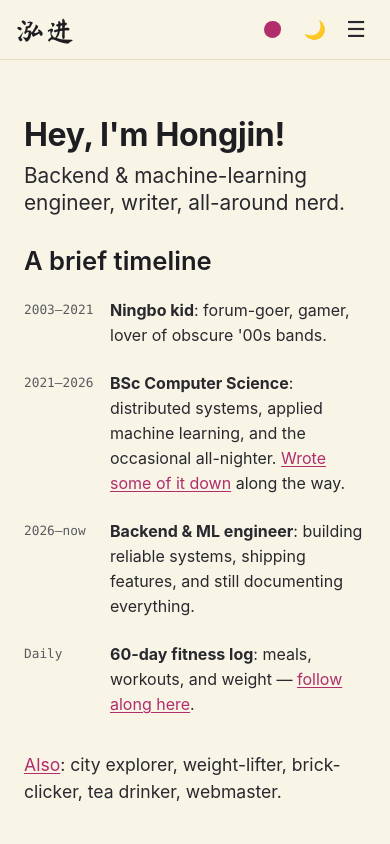
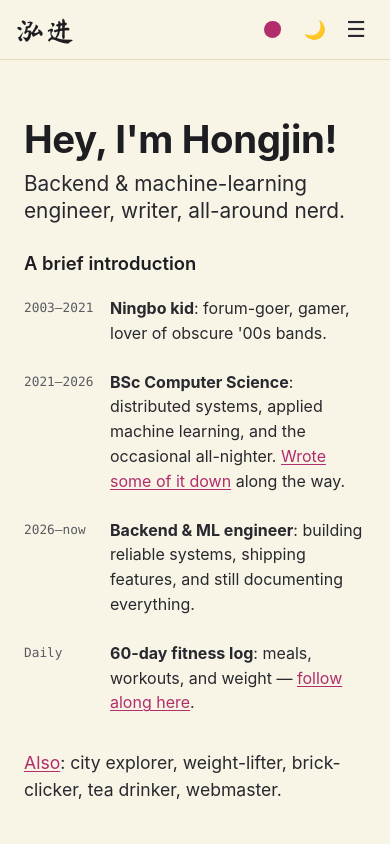
Before and after one commit to Hongjin-Lin/portfolio-site, a React (Vite) app: page / in a window 390 px wide. Shown: the top 844 px of the page. Built offline with nearby package versions, Linux system fonts and the light colour scheme; a web font is replaced by a local one.

Commit message:
Adjust intro typography

```diff
--- a/src/App.jsx
+++ b/src/App.jsx
@@ -131,7 +131,7 @@ export function App() {
           <div className="tn-col" id="about">
           <h1>Hey, I'm Hongjin!</h1>
           <p className="tn-lead">Backend &amp; machine-learning engineer, writer, all-around nerd.</p>
-          <h2>A brief timeline</h2>
+          <h2>A brief introduction</h2>
           <ul className="tn-timeline">
             <li>
               <span className="tn-yr">2003–2021</span>
--- a/src/styles.css
+++ b/src/styles.css
@@ -76,9 +76,9 @@ html[data-tn-dark="1"] .tn-nav a:hover { background: rgba(255, 255, 255, .06); }
 .tn-hero-inner { display: flex; flex-direction: column; align-items: stretch; }
 .tn-sec--nonav { border-bottom: 0; }
 .tn-col { width: 100%; max-width: 760px; min-width: 0; }
-.tn-col h1 { max-width: 600px; font-size: 38.4px; font-weight: 700; line-height: 1.2; letter-spacing: -.01em; margin: 0 0 8px; color: var(--tn-heading); }
+.tn-col h1 { max-width: 600px; font-size: 48px; font-weight: 700; line-height: 1.2; letter-spacing: -.01em; margin: 0 0 8px; color: var(--tn-heading); }
 .tn-lead { max-width: 600px; font-size: 20.8px; line-height: 1.3; margin: 0 0 8px; }
-.tn-col h2 { font-size: 30.4px; line-height: 1.3; margin: 28px 0 12px; }
+.tn-col h2 { font-size: 20.8px; line-height: 1.3; margin: 28px 0 12px; }
 .tn-timeline { list-style: none; padding: 0; margin: 20px 0 0; }
 .tn-timeline li { display: flex; gap: 12px; padding: 0 0 8px; margin: 0 0 16px; }
 .tn-yr { flex: 0 0 90px; font-family: "Google Sans Code Variable", ui-monospace, "SF Mono", Consolas, monospace; font-size: 12.8px; line-height: 1.9; color: var(--tn-muted); }
@@ -130,8 +130,8 @@ html[data-tn-dark="1"] .tn-nav a:hover { background: rgba(255, 255, 255, .06); }
 @media (max-width: 600px) {
   .tn-mobile-nav { padding-inline: 16px; }
   .tn-main { padding: 32px 24px 48px; }
-  .tn-col h1 { font-size: 32px; }
-  .tn-col h2 { font-size: 25.6px; }
+  .tn-col h1 { font-size: 38.4px; }
+  .tn-col h2 { font-size: 18.4px; }
   .tn-shelves h2, .tn-projects > h2 { font-size: 25.6px; }
   .tn-also { font-size: 17.6px; }
   .tn-proj h3 { font-size: 22.4px; }
```
